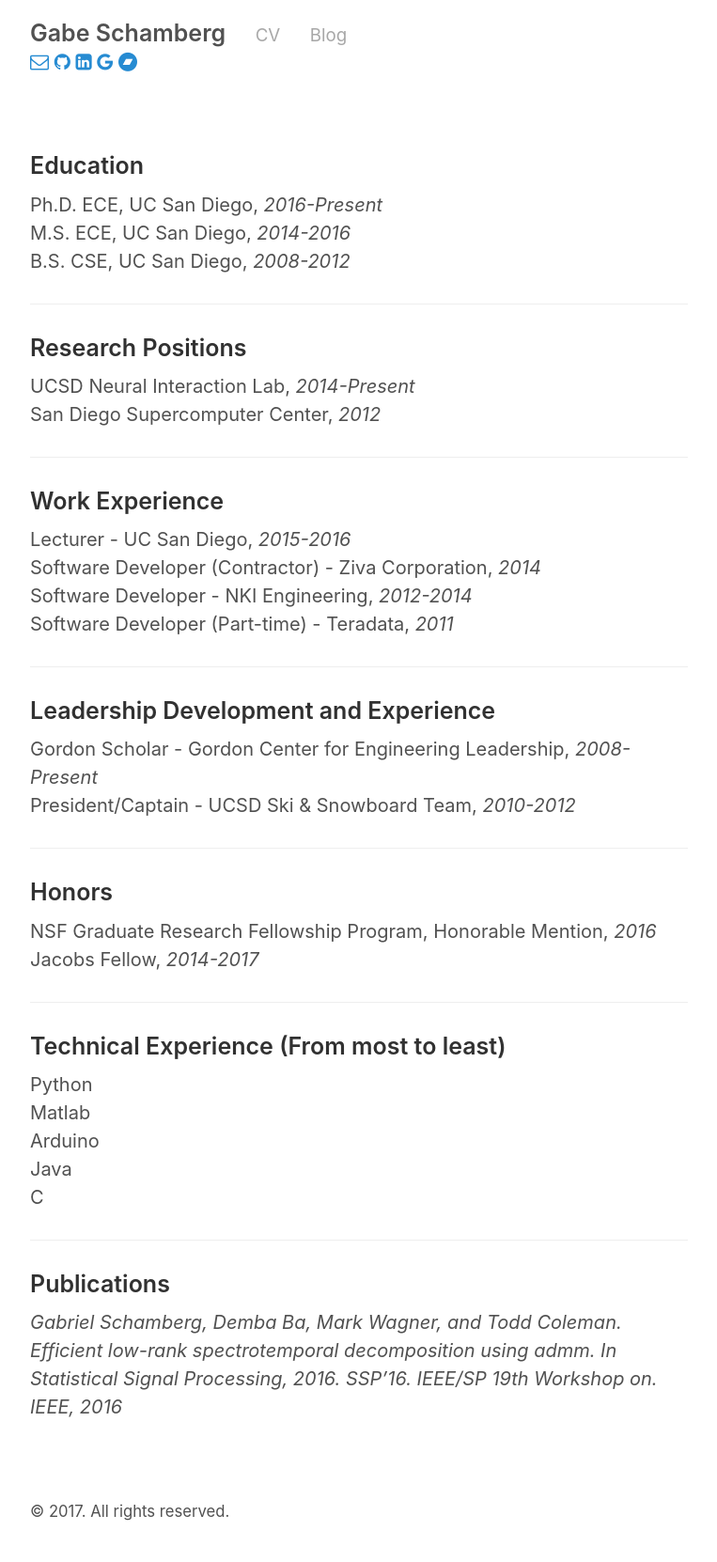
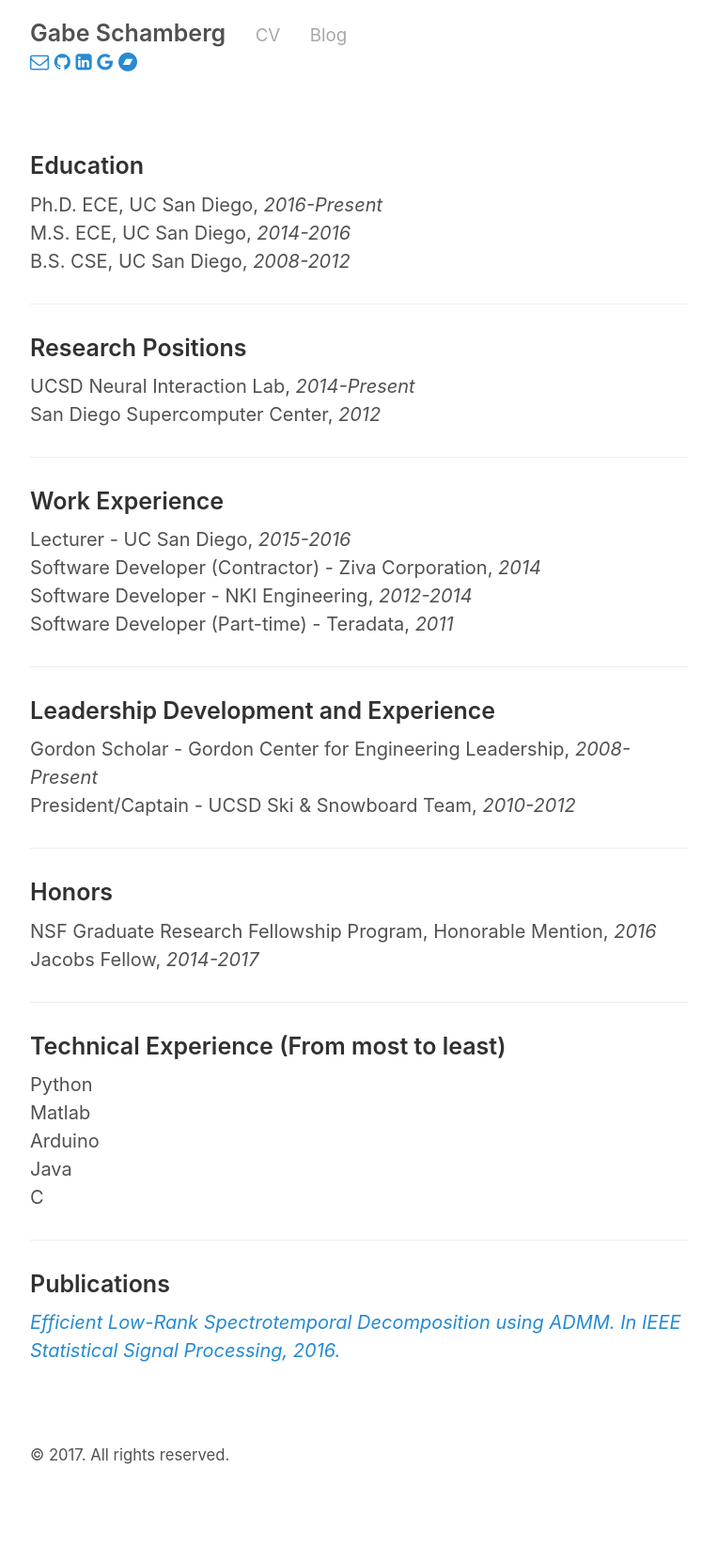
Before and after one commit to gabeschamberg/gabeschamberg.github.io, a Jekyll site: the page built from cv.md, in a window 1280 px wide. Shown: the whole page at 94% size, without its empty margins (258-1021 px from the left). Built offline with Jekyll 4.4.1, drawn with Linux system fonts in a browser that asks for light colours; after the commit the page ends 1602 px from its top, so only the background shows below that.

Commit message:
added link to publication

```diff
--- a/cv.md
+++ b/cv.md
@@ -53,4 +53,4 @@
 
 ### Publications
 
-*Gabriel Schamberg, Demba Ba, Mark Wagner, and Todd Coleman. Efficient low-rank spectrotemporal decomposition using admm. In Statistical Signal Processing, 2016. SSP’16. IEEE/SP 19th Workshop on. IEEE, 2016*
+[*Efficient Low-Rank Spectrotemporal Decomposition using ADMM. In IEEE Statistical Signal Processing, 2016.*](http://ieeexplore.ieee.org/document/7551797/)
```
